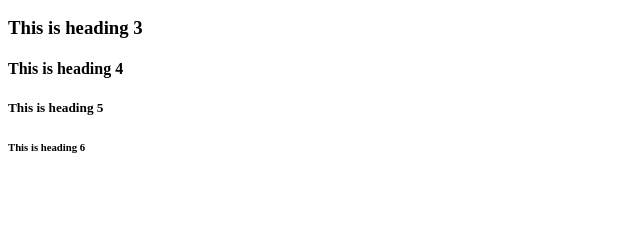
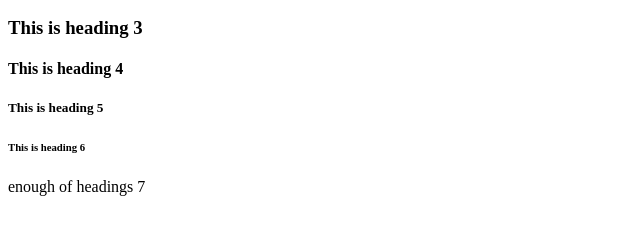
Before and after one commit to isksohail/githw, a plain HTML site: page index.html in a window 1280 px wide. Shown: the part 110-344 px from the top of the page, without its empty margins (0-640 px from the left). Drawn offline with Linux system fonts and the light colour scheme.

Commit message:
some line added

```diff
--- a/index.html
+++ b/index.html
@@ -8,6 +8,7 @@
 <h4>This is heading 4</h4>
 <h5>This is heading 5</h5>
 <h6>This is heading 6</h6>
+<h7>enough of headings 7</h7>
 
 </body>
 </html>
```
